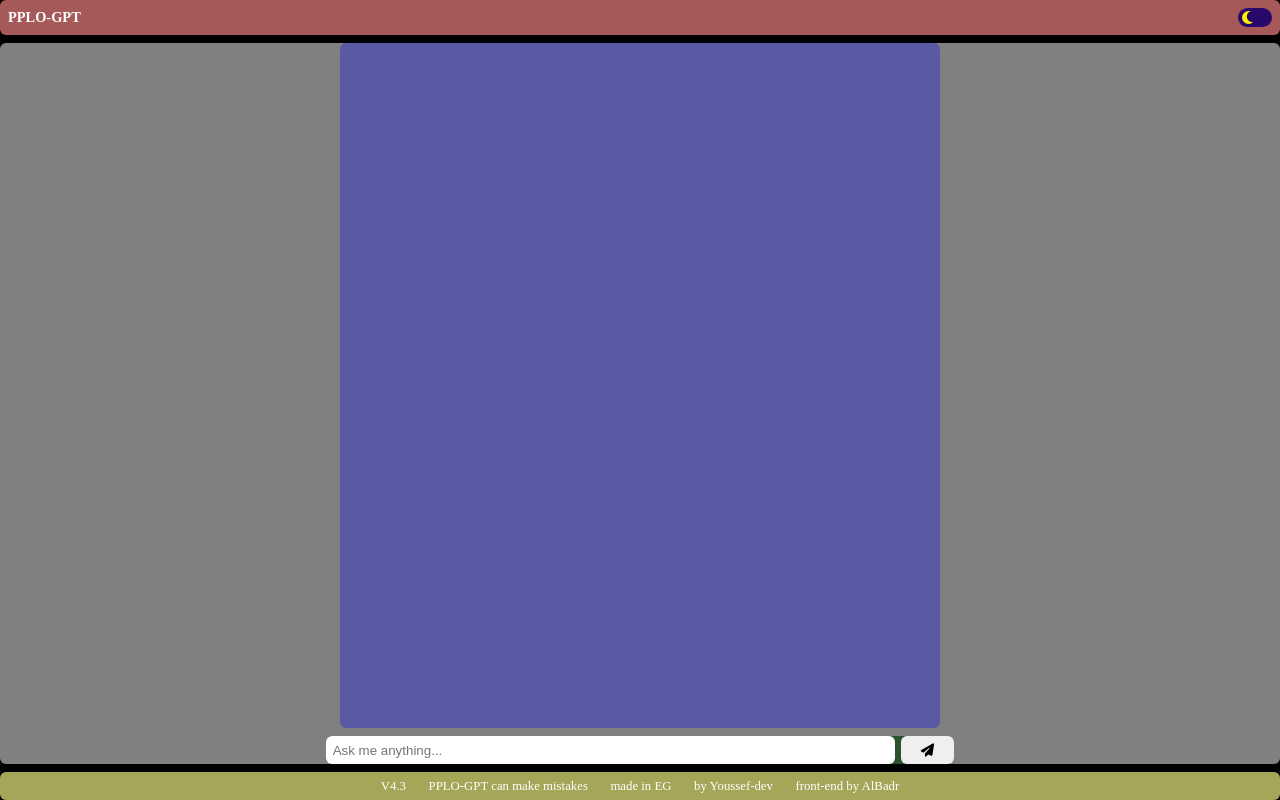
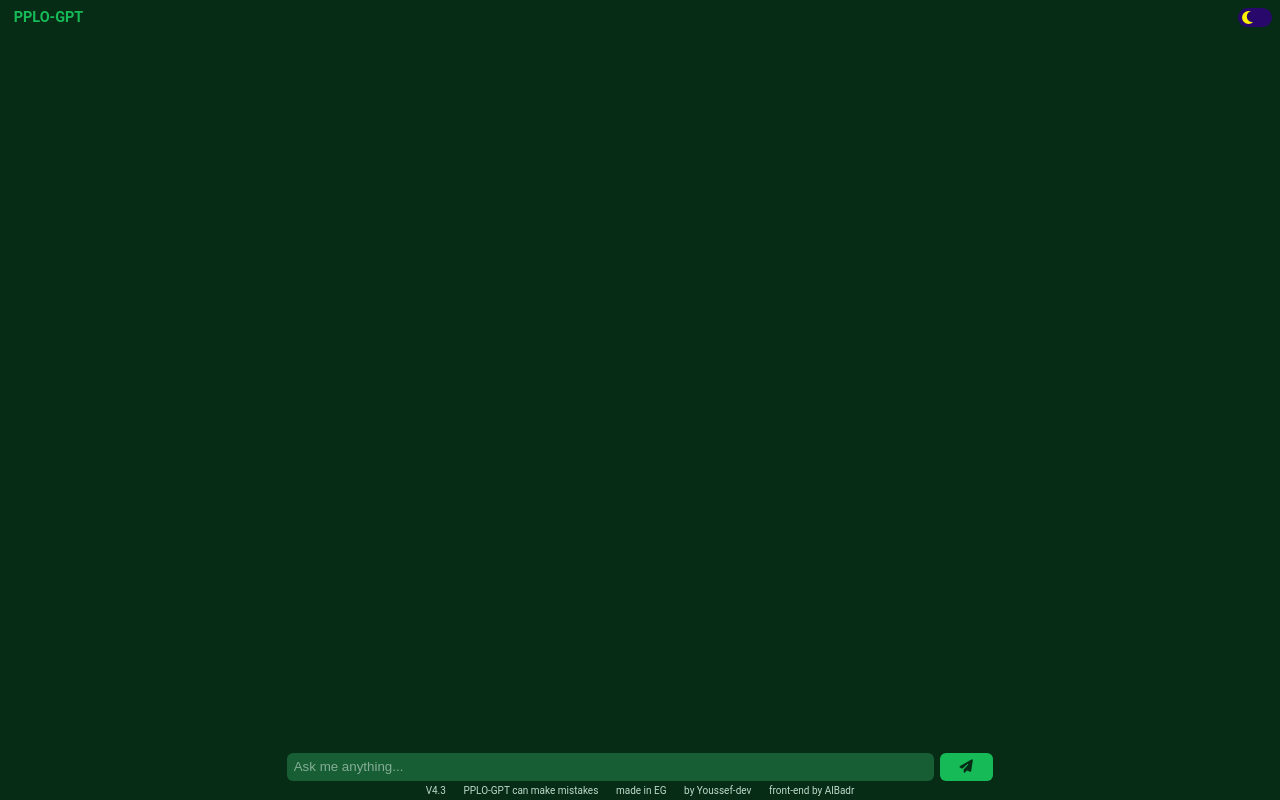
Before and after one commit to Albadro/PPLO-GPT, a plain HTML site: page index.html in a window 1280 px wide. Drawn offline with Linux system fonts and the light colour scheme.

Commit message:
font adabting & first-thought coloring

```diff
--- a/style/main.css
+++ b/style/main.css
@@ -1,3 +1,16 @@
+/* colors:
+    - monochromatic: #00160c #9bbc90
+    - light-now: #dcdcbb;
+    - main-now: #91c5c9;
+ */
+
+:root {
+    --drkx-clr: hsl(144, 73%, 10%);
+    --drk-clr: hsl(144, 60%, 23%);
+    --main-clr: hsl(144, 79%, 41%);
+    --lt-clr: hsl(144, 20%, 60%);
+    --ltx-clr: hsl(144, 30%, 80%);
+}
 * {
     margin: 0;
     padding: 0;
@@ -7,16 +20,13 @@
     outline: none;
     border-radius: 6px;
 }
-
 body,
 html {
     height: 100%;
     display: flex;
     flex-direction: column;
-    gap: 0.5em;
-    /* delete the following */
-    background-color: black;
-    color: white;
+    background-color: var(--drkx-clr);
+    font-family: "Roboto", sans-serif;
 }
 
 header {
@@ -24,10 +34,11 @@ header {
     justify-content: space-between;
     align-items: center;
     padding: 0.5em;
-    background-color: hsl(0, 30%, 50%);
 }
 header > h1 {
     font-size: 0.9em;
+    color: var(--main-clr);
+    margin-left: 0.4em;
 }
 .theme-switch {
     font-size: 0.6em;
@@ -77,19 +88,18 @@ main {
     flex-direction: column;
     align-items: center;
     gap: 0.5em;
-    background-color: grey;
 }
 main > .message-box {
     flex-grow: 1;
-    width: 75ch;
-    background-color: hsl(240, 30%, 50%);
+    width: 100%;
+    max-width: 75ch;
 }
 main > form {
     display: flex;
     justify-content: center;
     gap: 0.35em;
-    width: 78.5ch;
-    background-color: hsl(120, 30%, 25%);
+    width: 100%;
+    max-width: 78.5ch;
 }
 form > * {
     padding: 0.5em;
@@ -97,20 +107,27 @@ form > * {
 form input {
     flex-grow: 1;
     border: none;
+    background-color: var(--drk-clr);
+    color: var(--ltx-clr);
+}
+form input::placeholder {
+    color: var(--lt-clr);
 }
 form button {
     min-width: 4em;
     cursor: pointer;
+    background-color: var(--main-clr);
+    color: var(--drkx-clr);
 }
 
 footer {
     display: flex;
     justify-content: center;
     flex-wrap: wrap;
-    padding: 0.5em;
-    font-size: 0.8em;
-    background-color: hsl(60, 30%, 50%);
+    padding: 0.4em;
+    font-size: 0.625rem;
 }
 footer p {
     margin-inline: 0.88em;
+    color: var(--ltx-clr);
 }
```
Also changed, not shown: index.html (+2 -0 lines).
